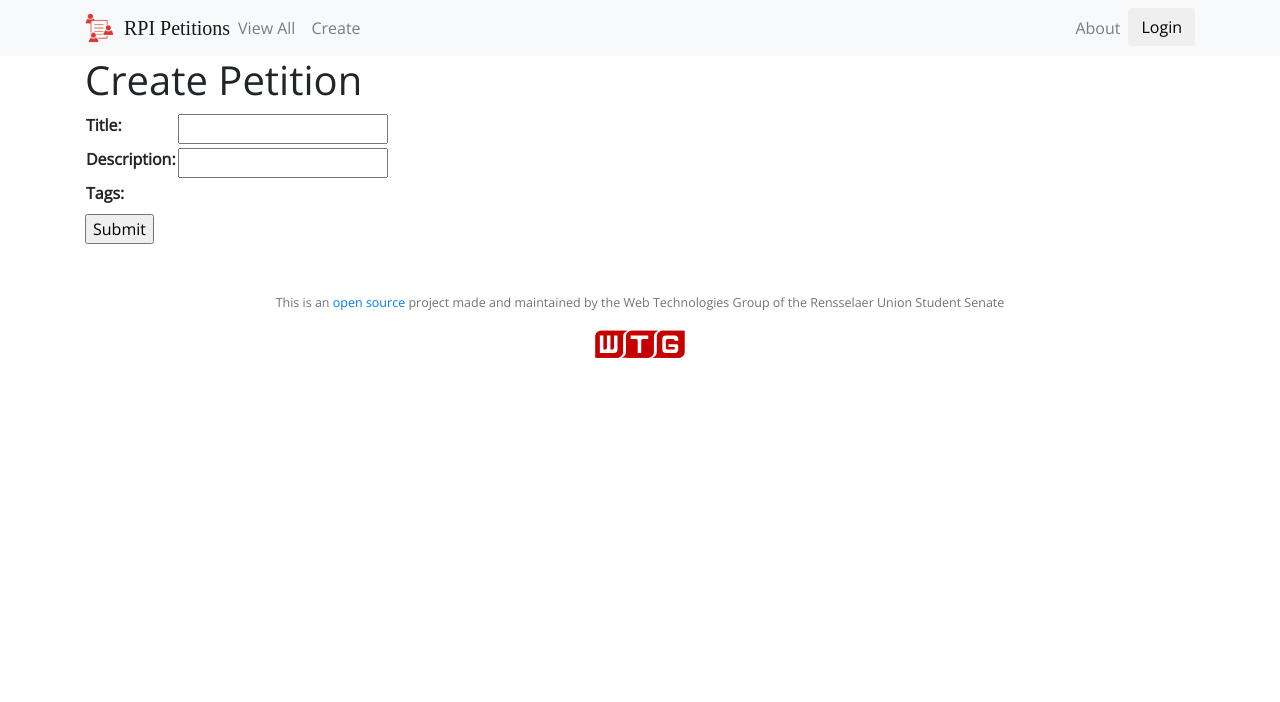
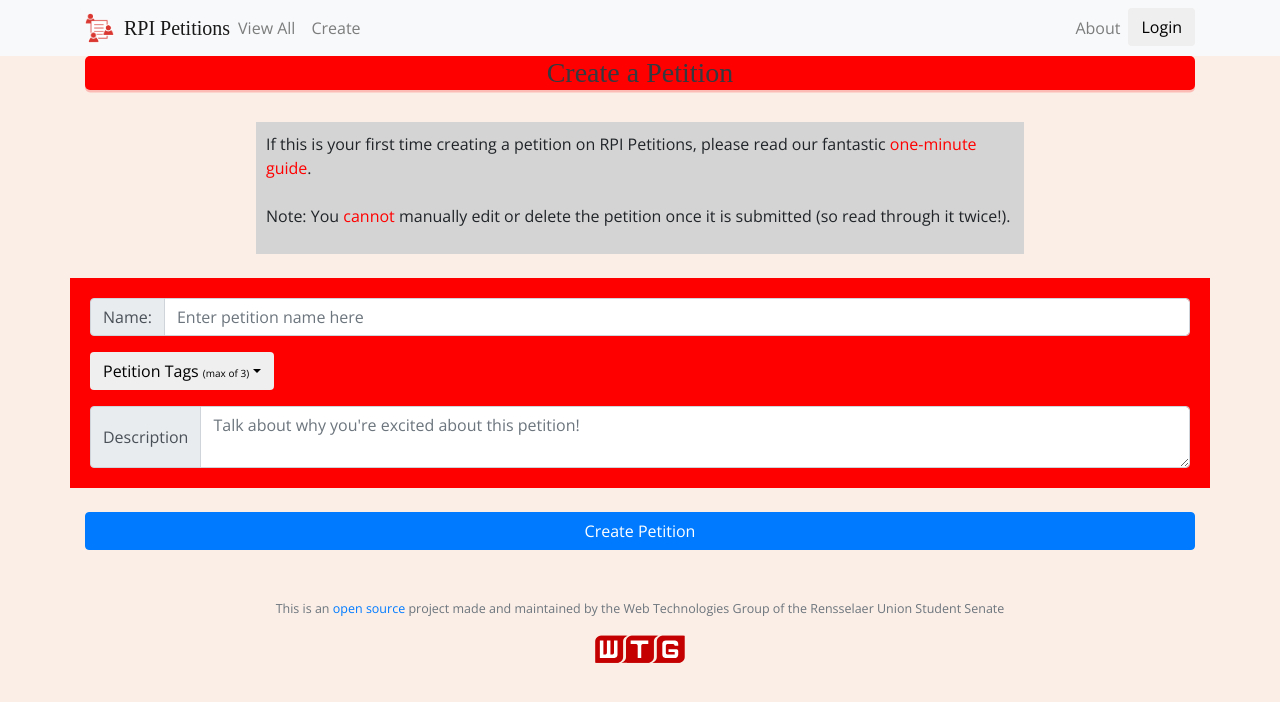
Before and after one commit to wtg/petitions-rewrite, a Django app: page /create/ in a window 1280 px wide. Shown: the top 702 px of the page. Run offline with Django 3.2, Linux system fonts and the light colour scheme; data that the repository does not hold is empty; some libraries are stand-ins or nearby versions; some web fonts are replaced.

Commit message:
3/27/19
- Changed background color
- Changed create petition button
- Centered create petition button
- Added header and footer

```diff
--- a/index/templates/base.html
+++ b/index/templates/base.html
@@ -3,8 +3,12 @@
     <head>
         {% block head %}
         <title>{% block title %}{% endblock %}</title>
+        <meta charset="utf-8">
         <link rel="stylesheet" href="https://stackpath.bootstrapcdn.com/bootstrap/4.1.3/css/bootstrap.min.css" integrity="sha384-MCw98/SFnGE8fJT3GXwEOngsV7Zt27NXFoaoApmYm81iuXoPkFOJwJ8ERdknLPMO" crossorigin="anonymous">
         <link href="https://fonts.googleapis.com/css?family=Open+Sans" rel="stylesheet">
+        <script src="https://ajax.googleapis.com/ajax/libs/jquery/3.3.1/jquery.min.js"></script>
+        <script src="https://cdnjs.cloudflare.com/ajax/libs/popper.js/1.14.3/umd/popper.min.js"></script>
+        <script src="https://maxcdn.bootstrapcdn.com/bootstrap/4.1.3/js/bootstrap.min.js"></script>
         {% load static %}
         <link rel="shortcut icon" href="{%  static 'petition/favicon.png' %}">
         <link rel="stylesheet" href="{% static 'petition/style.css' %}">
--- a/index/templates/create-petition.html
+++ b/index/templates/create-petition.html
@@ -1,53 +1,52 @@
-<!DOCTYPE html>
-<html>
-<head>
-    <title>Create a Petition: RPI Petitions:</title>
-    <meta charset="utf-8">
-    <meta name="viewport" content="width=device-width, initial-scale=1">
-    <link rel="stylesheet" href="https://maxcdn.bootstrapcdn.com/bootstrap/4.1.3/css/bootstrap.min.css">
-    <script src="https://ajax.googleapis.com/ajax/libs/jquery/3.3.1/jquery.min.js"></script>
-    <script src="https://cdnjs.cloudflare.com/ajax/libs/popper.js/1.14.3/umd/popper.min.js"></script>
-    <script src="https://maxcdn.bootstrapcdn.com/bootstrap/4.1.3/js/bootstrap.min.js"></script>
-    <!--Fonts-->
-    <link href="https://fonts.googleapis.com/css?family=Open+Sans:400,700" rel="stylesheet">
+{% extends "base.html" %}
+{% block title %}Create Petitions Page{% endblock %}
+
+{% block content %}
+
 <style>
     body {
-            font-family: "Open Sans", Calibri;
+        background-color: rgb(251, 238, 230);
     }
-        .heading{
-            font-family: Lato;
+
+    .headingbar {
+        font-family: 'Pontiac';
         background-color: red;
         border-radius: 5px;
         text-align: center;
         box-shadow: 0px 2.5px rgba(255, 0, 0, 0.212);
     }
-        .preface{
+
+    .preface {
         margin: auto;
         width: 60%;
         background-color: rgb(212, 212, 212);
         padding: 10px;
     }
-        .creating{
+
+    .creating {
         background-color: red;
         padding: 20px;
     }
-        .guidelink{
-            color:red;
+
+    .guidelink {
+        color: red;
     }
 </style>
-</head>
-<body>
+
 <!--Page Heading-->
 <div class="container">
-        <h3 class="text-light heading">Create a Petition</h3>
+    <h3 class="text-dark headingbar pontiac">Create a Petition</h3>
 </div>
+<br>
 <!--Warning block-->
 <div class="container preface">
-        <p>If this is your first time creating a petition on RPI Petitions, please read our fantastic <a href="#" class="guidelink"> one-minute guide</a>.
+    <p>If this is your first time creating a petition on RPI Petitions, please read our fantastic <a href="#"
+            class="guidelink"> one-minute guide</a>.
         <br><br>
-        Note: You <span style="color:red">cannot</span> manually edit or delete the petition once it is submitted (so read through it twice!).</p>
+        Note: You <span style="color:red">cannot</span> manually edit or delete the petition once it is submitted (so
+        read through it twice!).</p>
 </div>
-
+<br>
 <!--Contains all the inputs needed for creating a petition (title, tag(s), description)-->
 <div class="container creating">
     <!--Enter your petition's name. There will be a character limit to keep the sections neat and enforce simple titles-->
@@ -55,11 +54,13 @@
         <div class="input-group-prepend">
             <span class="input-group-text" id="basic-addon1">Name:</span>
         </div>
-            <input type="text" class="form-control" placeholder="Enter petition name here" aria-label="Username" aria-describedby="basic-addon1">
+        <input type="text" class="form-control" placeholder="Enter petition name here" aria-label="Username"
+            aria-describedby="basic-addon1">
     </div>
     <!--All tags from the original website. Users are only allowed to pick 3 tags (need to create an algorithm) to stop the user after they've chosen 3-->
     <div class="dropdown mb-3">
-            <button class="btn dropdown-toggle" type="button" id="tagdropdown" data-toggle="dropdown" aria-haspopup="true" aria-expanded="false">Petition Tags <span style="font-size: 10px">(max of 3)</span></button>
+        <button class="btn dropdown-toggle" type="button" id="tagdropdown" data-toggle="dropdown" aria-haspopup="true"
+            aria-expanded="false">Petition Tags <span style="font-size: 10px">(max of 3)</span></button>
         <div class="dropdown-menu" aria-labelledby="all-tags">
             <a class="dropdown-item" href="#">Academics</a>
             <a class="dropdown-item" href="#">Athletics</a>
@@ -86,12 +87,14 @@
         <div class="input-group-prepend">
             <span class="input-group-text">Description</span>
         </div>
-            <textarea class="form-control" placeholder="Talk about why you're excited about this petition!" aria-label="petition-description"></textarea>
+        <textarea class="form-control" placeholder="Talk about why you're excited about this petition!"
+            aria-label="petition-description"></textarea>
     </div>
 </div>
+<br>
 <!--The 'send petition' button-->
 <div class="container" role="group" aria-label="sendPetition">
-        <button class="btn ">Create Petition</button>
+
+    <button type="button" class="btn btn-primary btn-block">Create Petition</button>
 </div>
-</body>
-</html>
+{% endblock %}
--- a/index/views.py
+++ b/index/views.py
@@ -17,4 +17,4 @@ def all(request):
 def create(request):
     form = CreatePetitionForm()
     context = {"form": form}
-    return render(request, "create.html", context=context)
+    return render(request, "create-petition.html", context=context)
```
Lines whose indentation alone changed are shown as unchanged.
